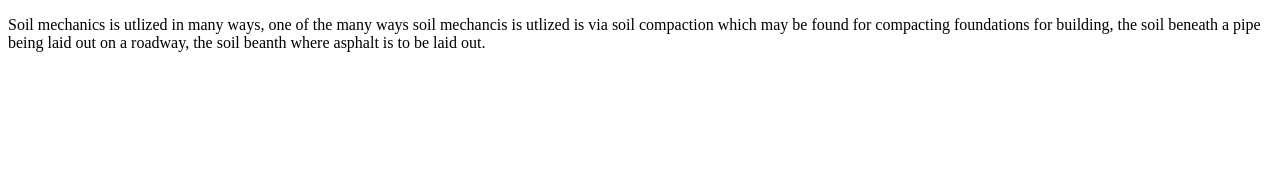
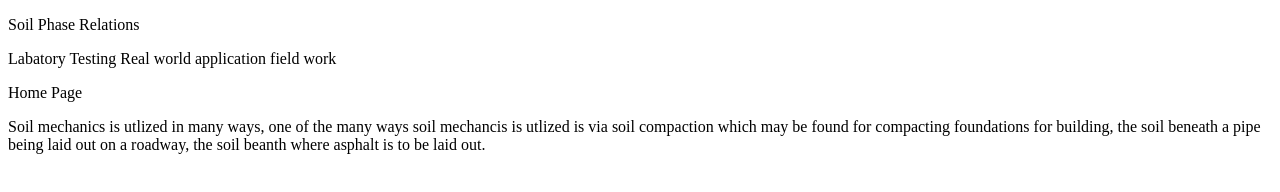
Before and after one commit to jakober1/JakobEngineering-Construction.github.io, a plain HTML site: page index.html in a window 1280 px wide. Drawn offline with Linux system fonts and the light colour scheme.

Commit message:
Update index.html

```diff
--- a/index.html
+++ b/index.html
@@ -1,27 +1,43 @@
 <!DOCTYPE html>
 <html lang = "en">
 <head>
+<meta charset="UTF-8" />
+    <title>Landing Page</title>
 
 </head>
 
 
 
-<body style>
+<body style = "background-color:white">
 
 
 
+<div class = "topofpage">
 
 
+	<div class = "text">
+<p> Soil Phase Relations </p>
+<p1> Labatory Testing </p1>
+<p2> Real world application field work </p2>
+	</div>
+
+	<div class = "text2">
+	<p>  </p>
+	</div>
+
+	<div class = "text1">
+	<p> Home Page </p>
+	</div>
+</div>
+
+
+	<div class = "introduction">
 
 		<p>
 
 Soil mechanics is utlized in many ways, one of the many ways soil mechancis is utlized is via soil compaction which may be found for compacting foundations for building, the soil beneath a pipe being laid out on a roadway, the soil beanth where asphalt is to be laid out.  </p>
 
-
-
-
-
-
+	</div>
 
 
 </body
```
